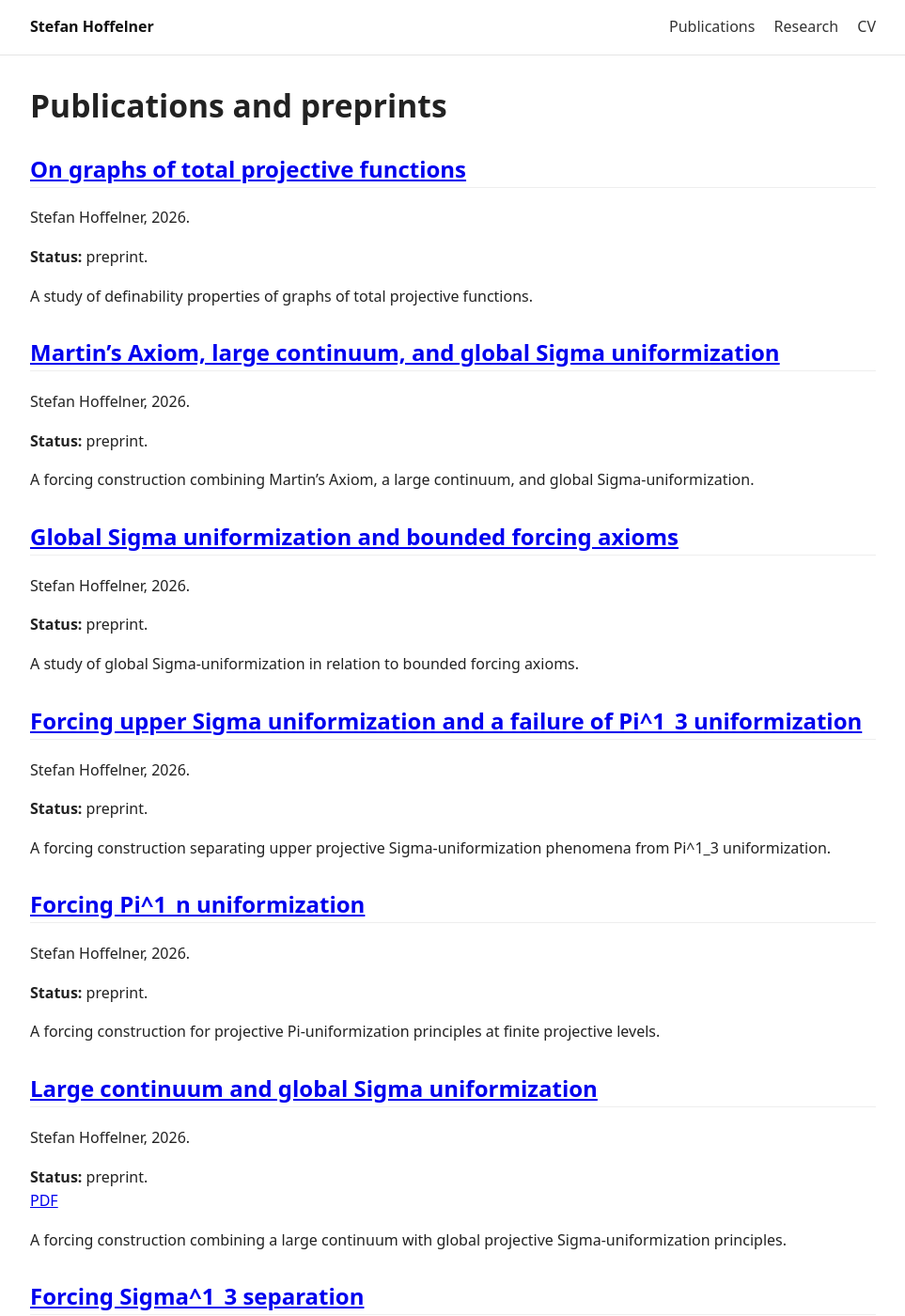
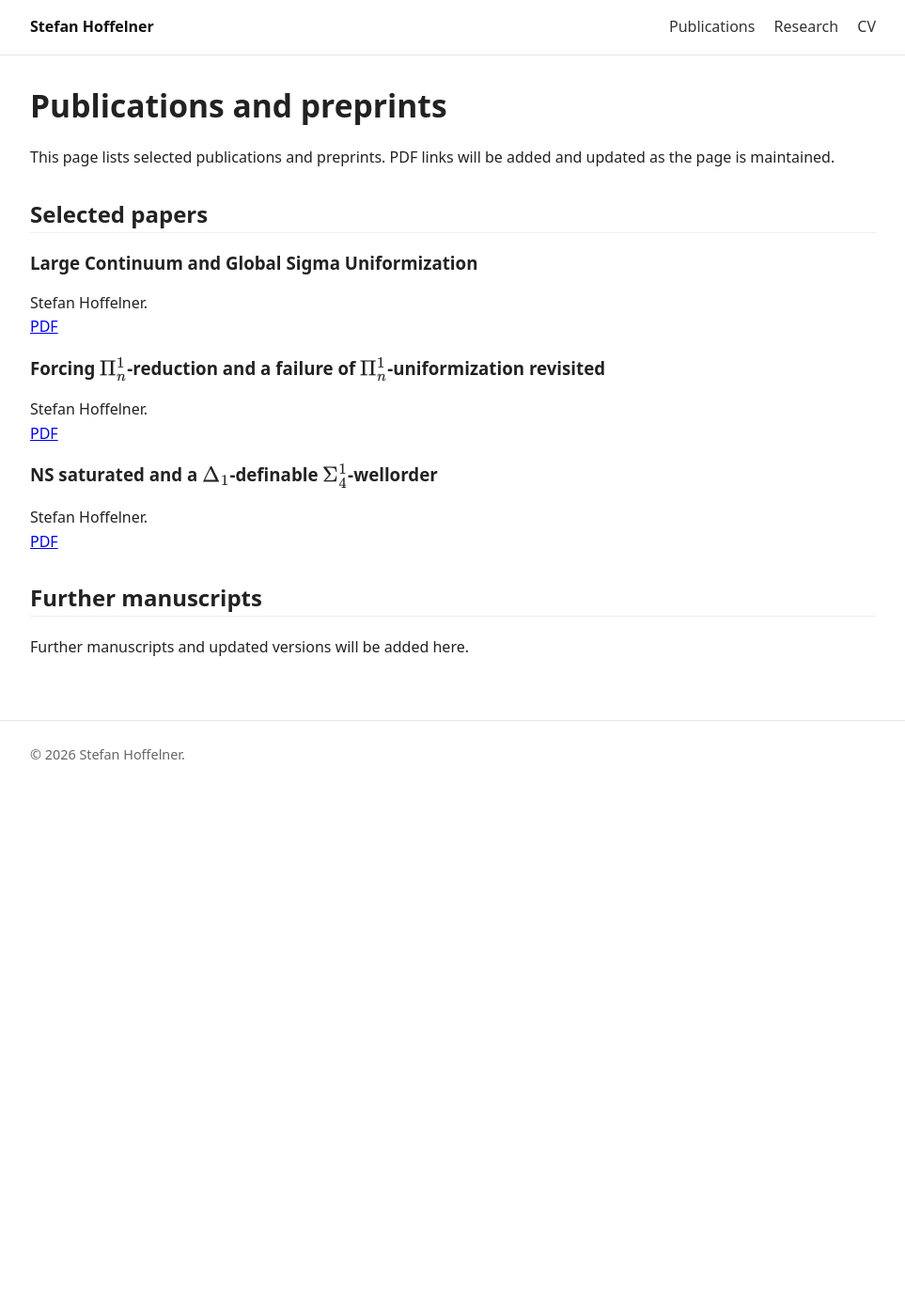
Before and after one commit to StefanHoffelner/stefanhoffelner.github.io, a Jekyll site: the page built from publications.md, in a window 1280 px wide and 1400 px high. Shown: the whole window at 94% size, without its empty margins (158-1121 px from the left). Built offline with Jekyll 4.4.1, drawn with Linux system fonts in a browser that asks for light colours; our own code applies the rules of GitHub Pages for plain Markdown files; some of the changed text lies outside the part shown.

Commit message:
Use simple static academic site

```diff
--- a/_config.yml
+++ b/_config.yml
@@ -6,26 +6,9 @@ url: "https://stefanhoffelner.github.io"
 lang: "en"
 
 markdown: kramdown
-kramdown:
-  math_engine: mathjax
-
-collections:
-  papers:
-    output: true
-    permalink: /papers/:name/
-
-defaults:
-  - scope:
-      path: ""
-    values:
-      layout: "default"
-  - scope:
-      path: ""
-      type: "papers"
-    values:
-      layout: "paper"
 
 exclude:
   - README.md
   - Gemfile
   - Gemfile.lock
+  - _papers
--- a/publications.md
+++ b/publications.md
@@ -5,15 +5,25 @@ permalink: /publications/
 
 # Publications and preprints
 
-{% assign papers = site.papers | sort: "sort_key" | reverse %}
-{% for paper in papers %}
-## [{{ paper.title }}]({{ paper.url | relative_url }})
+This page lists selected publications and preprints. PDF links will be added and updated as the page is maintained.
 
-{{ paper.authors }}{% if paper.venue %}, {{ paper.venue }}{% endif %}{% if paper.year %}, {{ paper.year }}{% endif %}.
+## Selected papers
 
-{% if paper.status %}**Status:** {{ paper.status }}.
-{% endif %}{% if paper.pdf %}[PDF]({{ paper.pdf | relative_url }}){% endif %}{% if paper.arxiv %}{% if paper.pdf %} · {% endif %}[arXiv]({{ paper.arxiv }}){% endif %}{% if paper.doi %} · [DOI]({{ paper.doi }}){% endif %}
+### Large Continuum and Global Sigma Uniformization
 
-{% if paper.abstract %}{{ paper.abstract }}{% endif %}
+Stefan Hoffelner.
+[PDF]({{ '/papers/Large-Continuum-and-Global-Sigma-Uniformization.pdf' | relative_url }})
 
-{% endfor %}
+### Forcing \(\Pi^1_n\)-reduction and a failure of \(\Pi^1_n\)-uniformization revisited
+
+Stefan Hoffelner.
+[PDF]({{ '/papers/Forcing-Pi^1_n-reduction-and-a-failure-of-Pi^1_n-uniformization-revisited.pdf' | relative_url }})
+
+### NS saturated and a \(\Delta_1\)-definable \(\Sigma^1_4\)-wellorder
+
+Stefan Hoffelner.
+[PDF]({{ '/papers/NS-saturated-and-Delta_1-definable-and-Sigma^1_4-wellorder.pdf' | relative_url }})
+
+## Further manuscripts
+
+Further manuscripts and updated versions will be added here.
```
Also changed, not shown: 404.md (+1 -1 lines), cv.md (+5 -10 lines), index.md (+9 -9 lines), research.md (+6 -6 lines).
